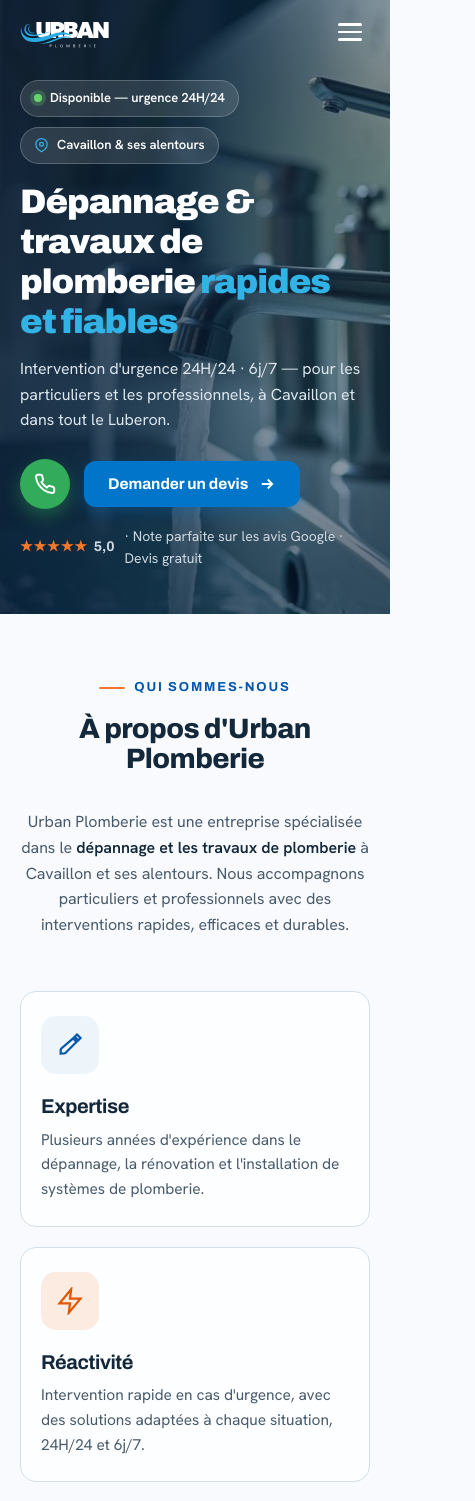
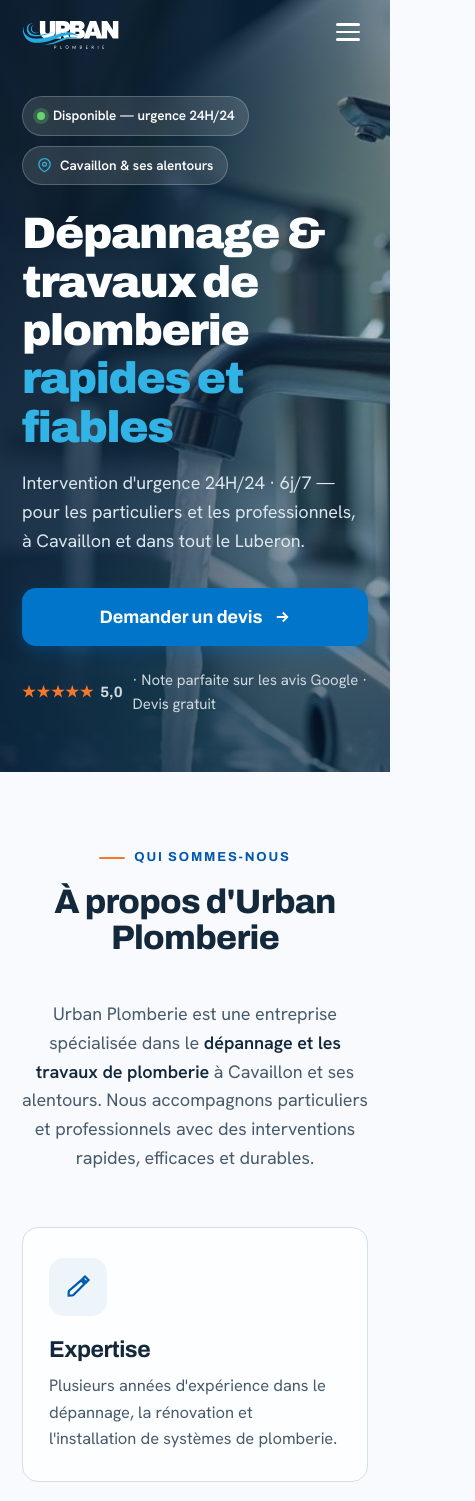
Before and after one commit to yanislft/UrbanPlomberie, a React (Vite) app: page / in a window 390 px wide. Shown: the top 1501 px of the page, 475 px wide, since content can reach past the window. Built offline with nearby package versions, Linux system fonts and the light colour scheme.

Commit message:
mobile: large title 44px, full-width buttons, generous spacing, readable text

```diff
--- a/src/index.css
+++ b/src/index.css
@@ -409,71 +409,77 @@
 @media (max-width: 1024px) {
   :root { --navbar-height: 64px; }
 
-  body { padding-bottom: 0; }
-
   /* ── Navbar ── */
   .up-nav        { height: 64px; }
   .up-nav-links  { display: none !important; }
   .up-nav-phone  { display: none !important; }
   .nav-btn-devis { display: none !important; }
   .up-burger     { display: flex !important; margin-left: auto; }
-  .up-brand-logo { height: 46px; }
+  .up-brand-logo { height: 50px; }
+  .up-wrap       { padding: 0 22px; }
 
-  /* ── Hero ── */
-  .up-hero { padding: 80px 0 44px; min-height: auto; }
-  .up-hero-content h1   { font-size: 34px; line-height: 1.18; }
-  .up-hero-content .lede { font-size: 16px; margin-top: 14px; }
-  .badge-row  { margin-bottom: 18px; }
-  .pill       { font-size: 13px; padding: 7px 13px; }
-  .hero-actions { margin-top: 26px; }
-  .hero-note    { font-size: 14px; margin-top: 16px; }
-  .scroll-cue   { display: none; }
+  /* ── Hero : titre imposant, boutons pleine largeur ── */
+  .up-hero { padding: 96px 0 56px; min-height: auto; }
+  .up-hero-content h1   { font-size: 44px; line-height: 1.1; }
+  .up-hero-content .lede { font-size: 18px; margin-top: 18px; line-height: 1.6; }
+  .badge-row    { margin-bottom: 24px; gap: 10px; }
+  .pill         { font-size: 13.5px; padding: 8px 14px; }
+  .hero-actions { margin-top: 32px; flex-direction: column; align-items: stretch; gap: 12px; }
+  .hero-actions .call-fab { display: none; }
+  .hero-actions .up-btn   { width: 100%; justify-content: center; padding: 20px; font-size: 18px; border-radius: 14px; }
+  .hero-note  { font-size: 15px; margin-top: 22px; }
+  .scroll-cue { display: none; }
 
   /* ── Sections ── */
-  .up-block { padding: 56px 0; }
-  .up-wrap  { padding: 0 20px; }
-  .sec-head { margin-bottom: 36px; }
-  .sec-head h2 { font-size: 28px; }
-  .sec-head p  { font-size: 16px; }
+  .up-block { padding: 68px 0; }
+  .sec-head { margin-bottom: 44px; }
+  .sec-head h2 { font-size: 34px; }
+  .sec-head p  { font-size: 18px; }
 
   /* ── Grilles → 1 colonne ── */
   .value-grid, .svc-grid, .chantier-grid, .rev-grid { grid-template-columns: 1fr !important; }
-  .foot-grid { grid-template-columns: 1fr 1fr; }
   .rev-grid > :last-child { grid-column: auto; }
-  .foot-grid { grid-template-columns: 1fr; }
+  .foot-grid    { grid-template-columns: 1fr 1fr; }
   .contact-grid { grid-template-columns: 1fr; }
 
   /* ── À propos ── */
-  .up-about-lede { font-size: 16px; }
-  .value { padding: 24px 20px; }
-  .value h3 { font-size: 20px; }
-  .value p  { font-size: 15.5px; }
+  .up-about-lede { font-size: 18px; }
+  .value    { padding: 30px 26px; }
+  .value h3 { font-size: 23px; }
+  .value p  { font-size: 16.5px; }
 
   /* ── Prestations ── */
-  .svc-media   { height: 200px; }
-  .svc-body    { padding: 20px; }
-  .svc-body h3 { font-size: 20px; }
-  .svc-body p  { font-size: 15.5px; }
+  .svc-media    { height: 230px; }
+  .svc-body     { padding: 26px; }
+  .svc-body h3  { font-size: 23px; }
+  .svc-body p   { font-size: 16.5px; }
+  .svc-more     { font-size: 16px; margin-top: 20px; }
 
   /* ── Chantiers ── */
-  .chantier-media    { height: 185px; }
-  .chantier-body-new { padding: 20px; }
-  .chantier-body-new h3 { font-size: 19px; }
+  .chantier-media       { height: 210px; }
+  .chantier-body-new    { padding: 26px; }
+  .chantier-body-new h3 { font-size: 22px; }
+  .chantier-body-new p  { font-size: 16px; }
 
-  /* ── CTA band ── */
-  .cta-inner { padding: 30px 20px; flex-direction: column; align-items: flex-start; gap: 22px; border-radius: 18px; }
-  .cta-inner h2 { font-size: 24px; }
-  .cta-inner p  { font-size: 15.5px; }
+  /* ── CTA band : bouton pleine largeur ── */
+  .up-cta-band { padding: 20px 0; }
+  .cta-inner   { padding: 36px 26px; flex-direction: column; align-items: stretch; gap: 26px; border-radius: 22px; }
+  .cta-inner h2 { font-size: 28px; }
+  .cta-inner p  { font-size: 17px; }
+  .cta-actions  { flex-direction: column; align-items: stretch; gap: 12px; }
+  .cta-actions .call-fab { display: none; }
+  .cta-actions .up-btn   { width: 100%; justify-content: center; padding: 20px; font-size: 18px; border-radius: 14px; }
 
   /* ── Reviews ── */
-  .rev-summary { padding: 18px 20px; gap: 14px; }
-  .rev-summary .score { font-size: 32px; }
+  .rev-summary  { padding: 22px 24px; gap: 18px; }
+  .rev-summary .score { font-size: 36px; }
   .rev-summary .vline { display: none; }
-  .rev p { font-size: 15px; }
+  .rev   { padding: 24px; }
+  .rev p { font-size: 16px; }
 
   /* ── Footer ── */
-  .up-footer { padding: 48px 0 24px; }
-  .foot-grid { gap: 28px; }
+  .up-footer { padding: 56px 0 32px; }
+  .foot-grid { gap: 36px; }
 
   /* ── Contact ── */
   .contact-form-box button { width: 100%; justify-content: center; }
```
